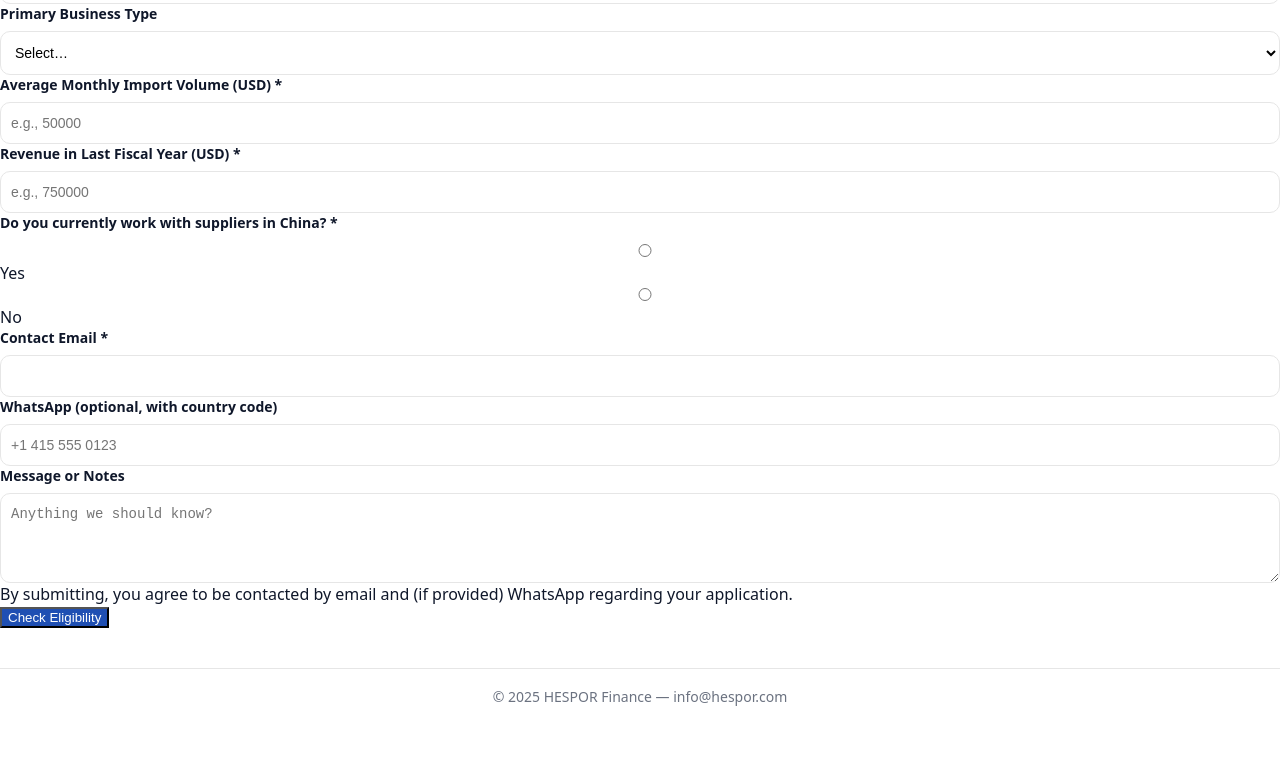
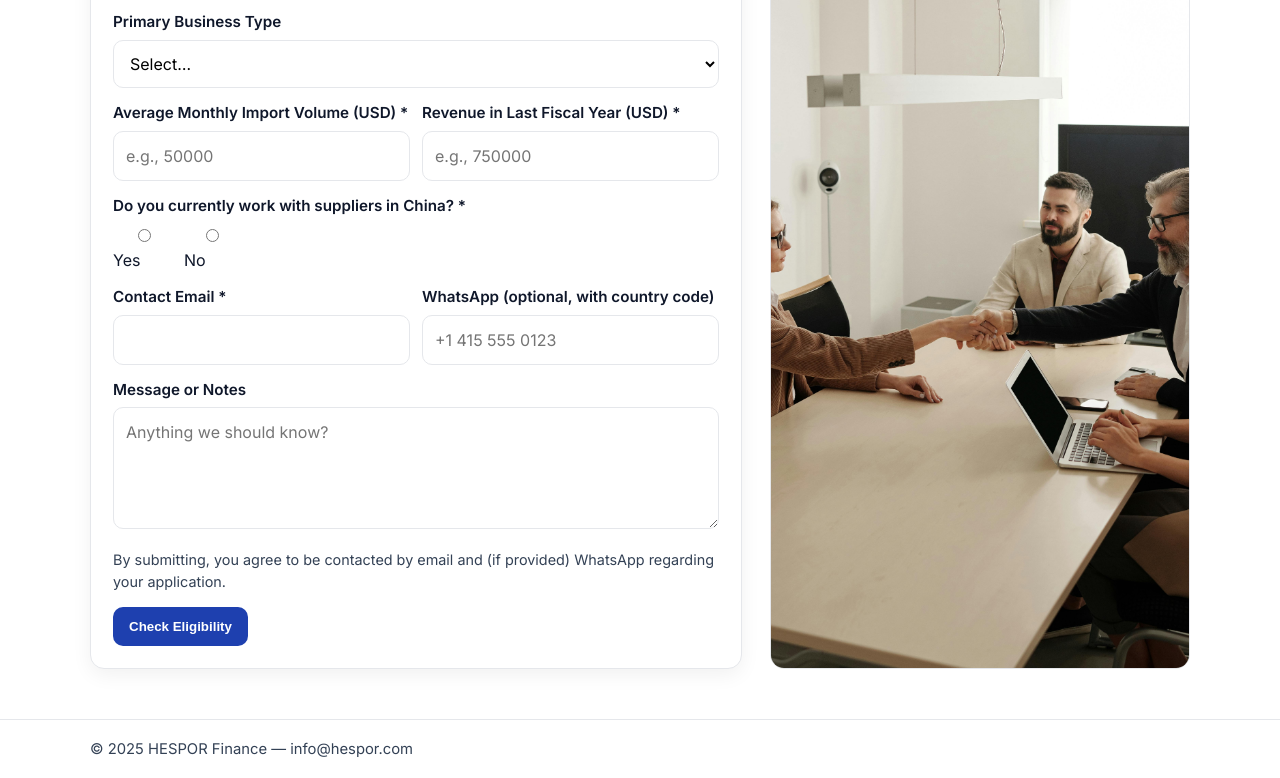
Before and after one commit to Hespor-Trading/hespor-finance-form, a plain HTML site: page index.html in a window 1280 px wide. Shown: the part 449-1227 px from the top of the page. Before the commit the page ends 1173 px from the top, so only its background shows below. Drawn offline with Linux system fonts and the light colour scheme.

Commit message:
Update styles.css

```diff
--- a/styles.css
+++ b/styles.css
@@ -1,51 +1,106 @@
 :root{
-  --blue:#1f4fb3;
-  --black:#0f172a;
-  --gray:#e5e7eb;
-  --border:#e6e6e6;
   --bg:#ffffff;
+  --ink:#0f172a;
+  --ink-2:#334155;
+  --brand:#1e40af;    /* blue */
+  --brand-2:#0ea5e9;  /* accent */
+  --line:#e5e7eb;
+  --radius:14px;
 }
+
 *{box-sizing:border-box}
-html,body{margin:0;padding:0;font-family:system-ui,-apple-system,Segoe UI,Roboto,Inter,Arial,sans-serif;color:var(--black);background:var(--bg)}
-.container{width:min(1050px,92%);margin-inline:auto}
+html,body{height:100%}
+body{
+  margin:0;
+  font-family:Inter,-apple-system,BlinkMacSystemFont,"Segoe UI",Roboto,Helvetica,Arial,sans-serif;
+  color:var(--ink);
+  background:var(--bg);
+  line-height:1.5;
+}
 
-.site-header{border-bottom:1px solid var(--border);background:#fff;position:sticky;top:0;z-index:10}
-.header-inner{display:flex;align-items:center;gap:16px;padding:14px 0}
-.logo{height:36px;width:auto}
-.page-title{margin:0 0 0 auto;font-size:18px;font-weight:600;color:var(--blue)}
+.wrap{width:min(1100px,92%); margin-inline:auto}
 
-.hero{position:relative;min-height:260px;background:url('/hero.jpg') center/cover no-repeat}
-.hero-overlay{position:absolute;inset:0;background:linear-gradient(180deg,rgba(0,0,0,.35),rgba(0,0,0,.45))}
-.hero-content{position:relative;padding:48px 0;color:#fff}
-.hero h2{margin:0 0 8px 0;font-size:28px}
-.hero p{margin:0;font-weight:500;opacity:.95}
+.site-header{
+  border-bottom:1px solid var(--line);
+  position:sticky; top:0; background:#fff; z-index:10;
+}
+.site-header .wrap{display:flex; align-items:center; gap:12px; padding:14px 0}
+.logo{height:36px}
+.brand{font-weight:800; letter-spacing:.2px}
+.brand span{color:var(--brand)}
 
-.form-wrap{padding:28px 0 64px}
-.card{background:#fff;border:1px solid var(--border);border-radius:12px;padding:22px 18px;box-shadow:0 8px 24px rgba(15,23,42,.06)}
-.grid{display:grid;grid-template-columns:repeat(2,minmax(0,1fr));gap:16px}
-.field{display:flex;flex-direction:column;gap:8px}
-.field--full{grid-column:1 / -1}
-.field span,.field legend{font-size:14px;font-weight:600}
-input,select,textarea{
-  width:100%;padding:12px 10px;border:1px solid var(--border);border-radius:10px;font-size:14px;background:#fff
+.site-footer{border-top:1px solid var(--line); margin-top:40px; color:var(--ink-2)}
+.site-footer .wrap{padding:18px 0; font-size:.925rem}
+
+h1{font-size:clamp(1.6rem,2.1vw + 1.1rem,2.2rem); margin:.2rem 0 0.25rem}
+.sub{color:var(--ink-2); margin:0 0 1.25rem}
+
+.split{
+  display:grid;
+  grid-template-columns: 1fr 420px;
+  gap:28px;
+  align-items:stretch;
+  margin:28px 0 50px;
 }
-input:focus,select:focus,textarea:focus{outline:2px solid rgba(31,79,179,.25)}
-.radio{display:inline-flex;align-items:center;gap:8px;margin-right:14px}
+.pane{
+  background:#fff;
+}
+.pane-form{
+  padding:22px;
+  border:1px solid var(--line);
+  border-radius:var(--radius);
+  box-shadow:0 6px 20px rgba(2, 6, 23, .06);
+}
+.pane-img{
+  border-radius:var(--radius);
+  overflow:hidden;
+  border:1px solid var(--line);
+}
+.img-cover{
+  /* Show a vertical crop from your landscape hero.jpg */
+  height:100%;
+  min-height:680px;
+  background:url('/hero.jpg') center / cover no-repeat;
+}
 
-.btn{appearance:none;border:0;border-radius:12px;padding:12px 18px;font-weight:700;cursor:pointer}
-.btn-primary{background:var(--blue);color:#fff}
-.btn-primary:hover{filter:brightness(.96)}
+.field{display:block; margin-bottom:14px}
+.field > span{display:block; font-weight:600; margin-bottom:6px; font-size:.95rem}
+.field input, .field select, .field textarea{
+  width:100%;
+  padding:12px 12px;
+  border:1px solid var(--line);
+  border-radius:10px;
+  font:inherit;
+  background:#fff;
+}
+.field input:focus, .field select:focus, .field textarea:focus{
+  outline:2px solid rgba(14,165,233,.35);
+  border-color:#bae6fd;
+}
 
-.notice{margin:10px 0 0;padding:12px 14px;border-radius:10px;background:#fff4f4;border:1px solid #ffd8d8;color:#7a1111;font-weight:600}
+.grid-2{display:grid; grid-template-columns:1fr 1fr; gap:12px}
+.radio-row{display:flex; gap:18px}
 
-.tiny{font-size:12px;color:#666;margin-top:10px}
+.disclaimer{font-size:.9rem; color:var(--ink-2); margin:8px 0 14px}
 
-.site-footer{border-top:1px solid var(--border);padding:18px 0;margin-top:40px;color:#6b7280;font-size:14px;text-align:center}
+.btn-primary{
+  appearance:none; border:0; cursor:pointer;
+  background:var(--brand);
+  color:#fff; font-weight:700; padding:12px 16px;
+  border-radius:10px;
+}
+.btn-primary:hover{background:#12337f}
 
-.honeypot{display:none}
+.eligibility-msg{
+  margin-top:12px; font-weight:600;
+}
 
-@media (max-width:780px){
-  .grid{grid-template-columns:1fr}
-  .hero{min-height:200px}
-  .hero h2{font-size:22px}
+/* --- Mobile --- */
+@media (max-width: 900px){
+  .split{grid-template-columns:1fr}
+  .pane-img{order:-1; height:40vh}
+  .img-cover{min-height:40vh}
+  .grid-2{grid-template-columns:1fr}
+  .site-header .wrap{padding:10px 0}
+  .pane-form{padding:16px}
 }
```
